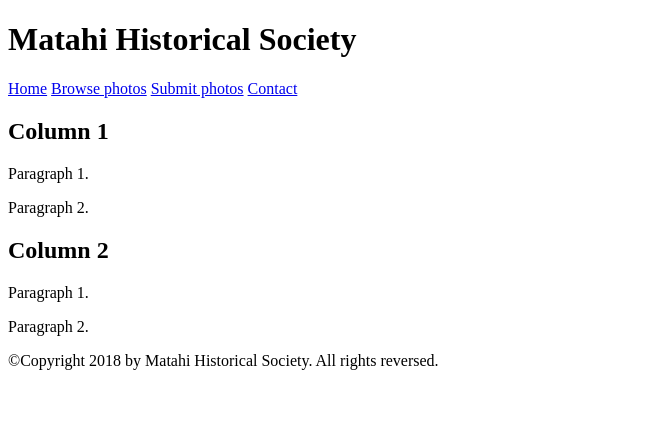
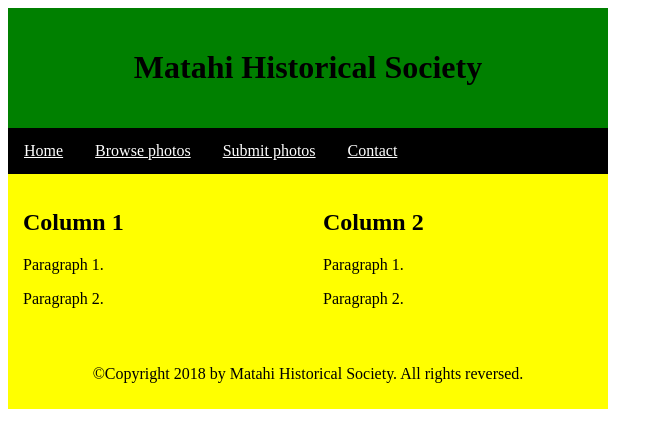
Before and after one commit to DianeRohtmets/matahi, a plain HTML site: page index.html in a window 1280 px wide. Shown: the whole page, without its empty margins (0-663 px from the left). Drawn offline with Linux system fonts and the light colour scheme.

Commit message:
Adding style css

```diff
--- a/index.html
+++ b/index.html
@@ -3,7 +3,7 @@
 <head>
 <meta charset="utf-8">
 <title>Matahi Historical Society homepage</title>
-<link rel="stylesheet" href="styles/styles.css">
+<link rel="stylesheet" href="styles.css">
 </head>
 <body>
 <!-- Here is our main header that is used across all the pages of our website -->
--- /dev/null
+++ b/styles.css
@@ -0,0 +1,45 @@
+ /* Universal box sizing */
+* {
+    box-sizing: border-box;
+}
+/* Set the size of the body */
+body {
+  width: 600px;
+}
+/* Style the header */
+.header {
+    background-color:green;
+    text-align: center;
+    padding: 20px;
+}
+/* Style the top navigation bar */
+.topnav {
+    overflow: hidden;
+    background-color: black;
+}
+/* Style the topnav links */
+.topnav a {
+    float: left;
+    display: block;
+    color: white;
+    text-align: center;
+    padding: 14px 16px;
+}
+/* Create two equal columns that float next to each other */
+.column {
+    float: left;
+    width: 300px;
+    padding: 15px;
+    background-color: yellow;
+}
+/* Clear floats after the columns */
+.row:after {
+    content: "";
+    display: table;
+    clear: both;
+}
+.footer {
+    background-color: yellow;
+    text-align: center;
+    padding: 10px;
+}
```
